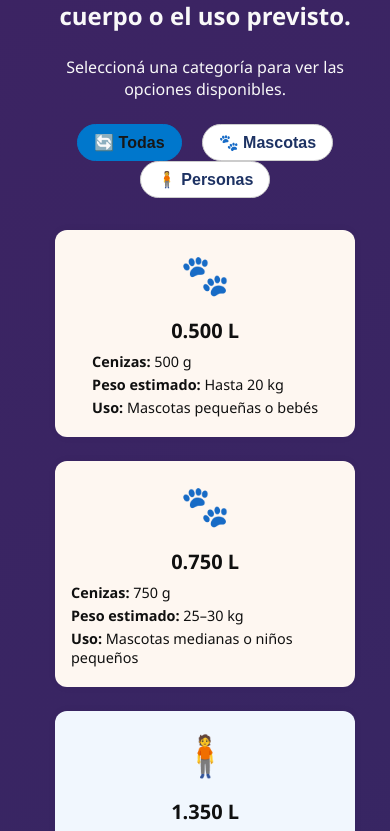
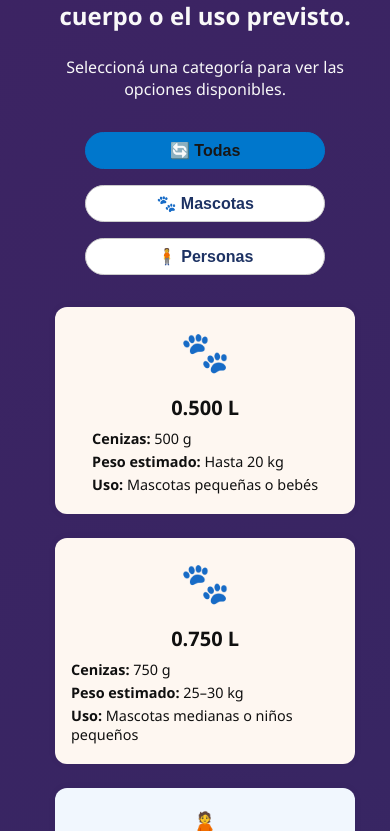
Before and after one commit to miguelkenny/urnasflordelaire, a SvelteKit app: page / in a window 390 px wide. Shown: the part 1953-2784 px from the top of the page. Built offline with nearby package versions, Linux system fonts and the light colour scheme.

Commit message:
10 commit

```diff
--- a/src/app.css
+++ b/src/app.css
@@ -211,7 +211,6 @@ a.whatsapp-button {
   color: #f9fafb;
   padding: 2rem 1.5rem;
   font-size: 0.95rem;
-  border-top: 1px solid #e5e7eb; /* línea gris clara */
   box-shadow: 0 -1px 5px rgba(0, 0, 0, 0.05); /* sombra en la parte superior */
 }
 
--- a/src/components/CapacidadTabla.svelte
+++ b/src/components/CapacidadTabla.svelte
@@ -164,7 +164,7 @@
 
   .filtros {
     text-align: center;
-    margin-bottom: 2rem;
+    margin-bottom: 1.5rem;
   }
 
   .filtros button {
@@ -182,6 +182,20 @@
     background-color: #0077cc;
     color: rgb(23, 23, 23);
     border-color: #0077cc;
+  }
+
+  /* Media query para pantallas pequeñas */
+  @media (max-width: 768px) {
+    .filtros {
+      display: flex;
+      flex-direction: column;
+      align-items: center;
+    }
+
+    .filtros button {
+      margin: 0.5rem 0;
+      width: 80%; /* opcional: para hacerlos más anchos */
+    }
   }
 
   .cards-container {
--- a/src/routes/+page.svelte
+++ b/src/routes/+page.svelte
@@ -18,5 +18,6 @@
       <UrnaCard {urna} />
     {/each}
   </div>
+  <div class="linea"></div>
+  <Footer />
 </div>
-<Footer />
```
